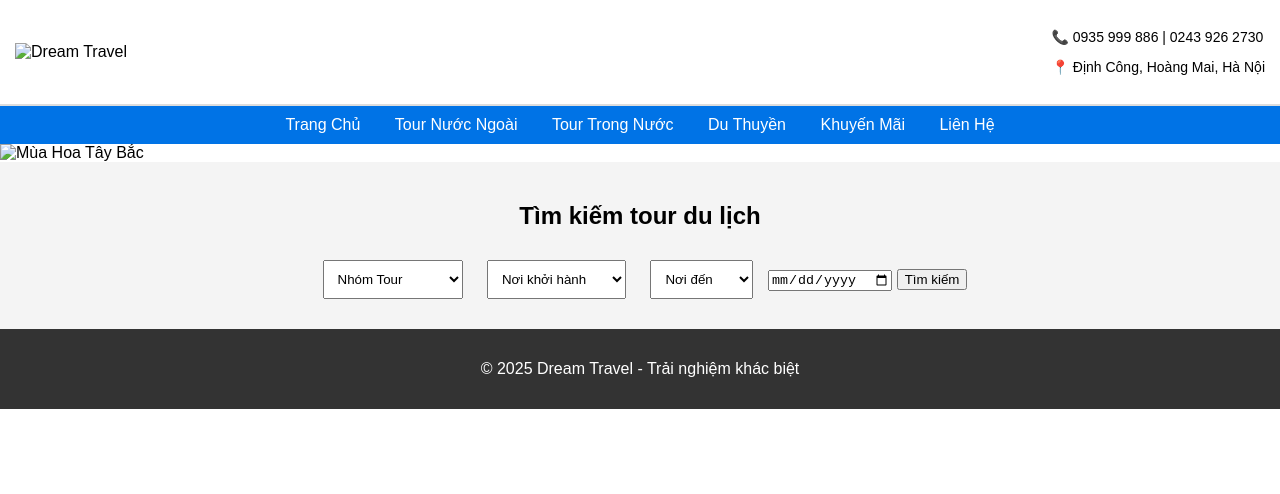
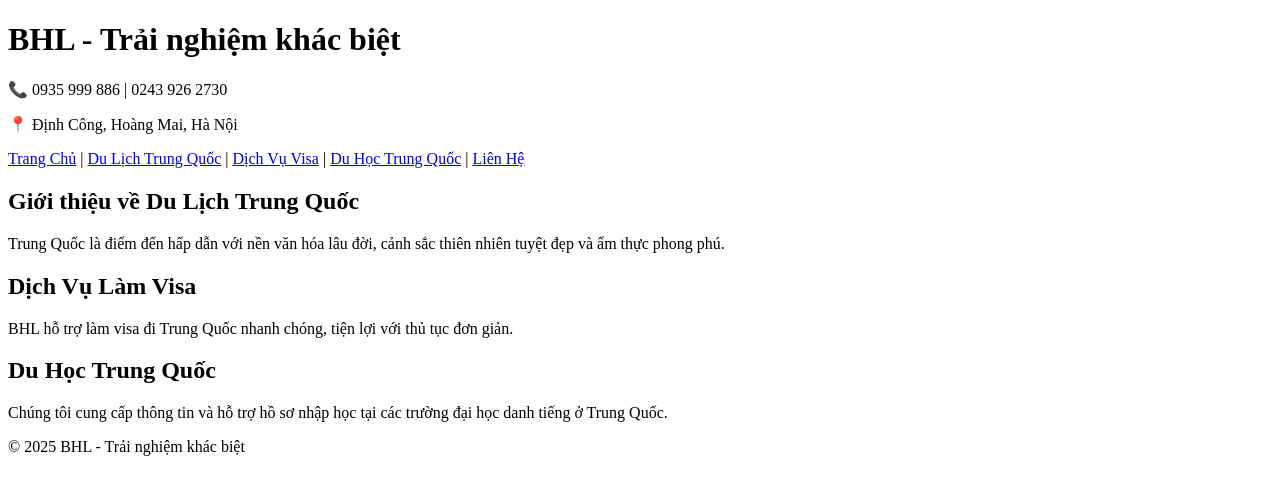
Before and after one commit to sonlamhpu/training, a plain HTML site: page index.html in a window 1280 px wide. Drawn offline with Linux system fonts and the light colour scheme.

Commit message:
Update index.html

```diff
--- a/index.html
+++ b/index.html
@@ -3,70 +3,40 @@
 <head>
     <meta charset="UTF-8">
     <meta name="viewport" content="width=device-width, initial-scale=1.0">
-    <title>Dream Travel - Trải nghiệm khác biệt</title>
-    <link rel="stylesheet" href="styles.css">
-    <style>
-        body { font-family: Arial, sans-serif; margin: 0; padding: 0; }
-        header { background: #fff; padding: 15px; display: flex; align-items: center; justify-content: space-between; border-bottom: 2px solid #ddd; }
-        .logo img { height: 50px; }
-        .contact { font-size: 14px; }
-        .menu { background: #0073e6; padding: 10px; text-align: center; }
-        .menu a { color: white; text-decoration: none; margin: 0 15px; }
-        .banner { width: 100%; position: relative; }
-        .banner img { width: 100%; height: auto; }
-        .tour-filter { text-align: center; padding: 20px; background: #f4f4f4; }
-        .tour-filter select { padding: 10px; margin: 10px; }
-        footer { background: #333; color: white; text-align: center; padding: 15px; }
-    </style>
+    <title>BHL - Du lịch, Visa & Du học Trung Quốc</title>
 </head>
 <body>
     <header>
-        <div class="logo">
-            <img src="logo.png" alt="Dream Travel">
-        </div>
-        <div class="contact">
-            <p>📞 0935 999 886 | 0243 926 2730</p>
-            <p>📍 Định Công, Hoàng Mai, Hà Nội</p>
-        </div>
+        <h1>BHL - Trải nghiệm khác biệt</h1>
+        <p>📞 0935 999 886 | 0243 926 2730</p>
+        <p>📍 Định Công, Hoàng Mai, Hà Nội</p>
     </header>
 
-    <nav class="menu">
-        <a href="#">Trang Chủ</a>
-        <a href="#">Tour Nước Ngoài</a>
-        <a href="#">Tour Trong Nước</a>
-        <a href="#">Du Thuyền</a>
-        <a href="#">Khuyến Mãi</a>
+    <nav>
+        <a href="#">Trang Chủ</a> |
+        <a href="#">Du Lịch Trung Quốc</a> |
+        <a href="#">Dịch Vụ Visa</a> |
+        <a href="#">Du Học Trung Quốc</a> |
         <a href="#">Liên Hệ</a>
     </nav>
 
-    <div class="banner">
-        <img src="banner.jpg" alt="Mùa Hoa Tây Bắc">
-    </div>
+    <section>
+        <h2>Giới thiệu về Du Lịch Trung Quốc</h2>
+        <p>Trung Quốc là điểm đến hấp dẫn với nền văn hóa lâu đời, cảnh sắc thiên nhiên tuyệt đẹp và ẩm thực phong phú.</p>
+    </section>
 
-    <div class="tour-filter">
-        <h2>Tìm kiếm tour du lịch</h2>
-        <select>
-            <option>Nhóm Tour</option>
-            <option>Tour trong nước</option>
-            <option>Tour nước ngoài</option>
-        </select>
-        <select>
-            <option>Nơi khởi hành</option>
-            <option>Hà Nội</option>
-            <option>TP. Hồ Chí Minh</option>
-        </select>
-        <select>
-            <option>Nơi đến</option>
-            <option>Mộc Châu</option>
-            <option>Sapa</option>
-            <option>Hà Giang</option>
-        </select>
-        <input type="date">
-        <button>Tìm kiếm</button>
-    </div>
+    <section>
+        <h2>Dịch Vụ Làm Visa</h2>
+        <p>BHL hỗ trợ làm visa đi Trung Quốc nhanh chóng, tiện lợi với thủ tục đơn giản.</p>
+    </section>
+
+    <section>
+        <h2>Du Học Trung Quốc</h2>
+        <p>Chúng tôi cung cấp thông tin và hỗ trợ hồ sơ nhập học tại các trường đại học danh tiếng ở Trung Quốc.</p>
+    </section>
 
     <footer>
-        <p>&copy; 2025 Dream Travel - Trải nghiệm khác biệt</p>
+        <p>&copy; 2025 BHL - Trải nghiệm khác biệt</p>
     </footer>
 </body>
 </html>
```
